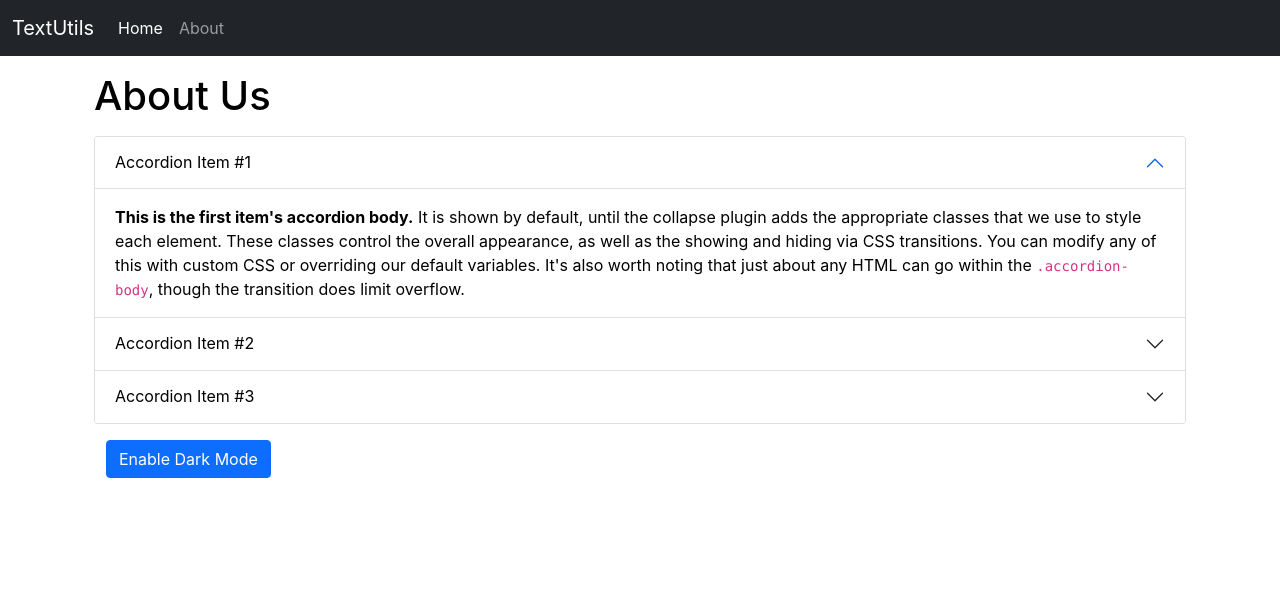
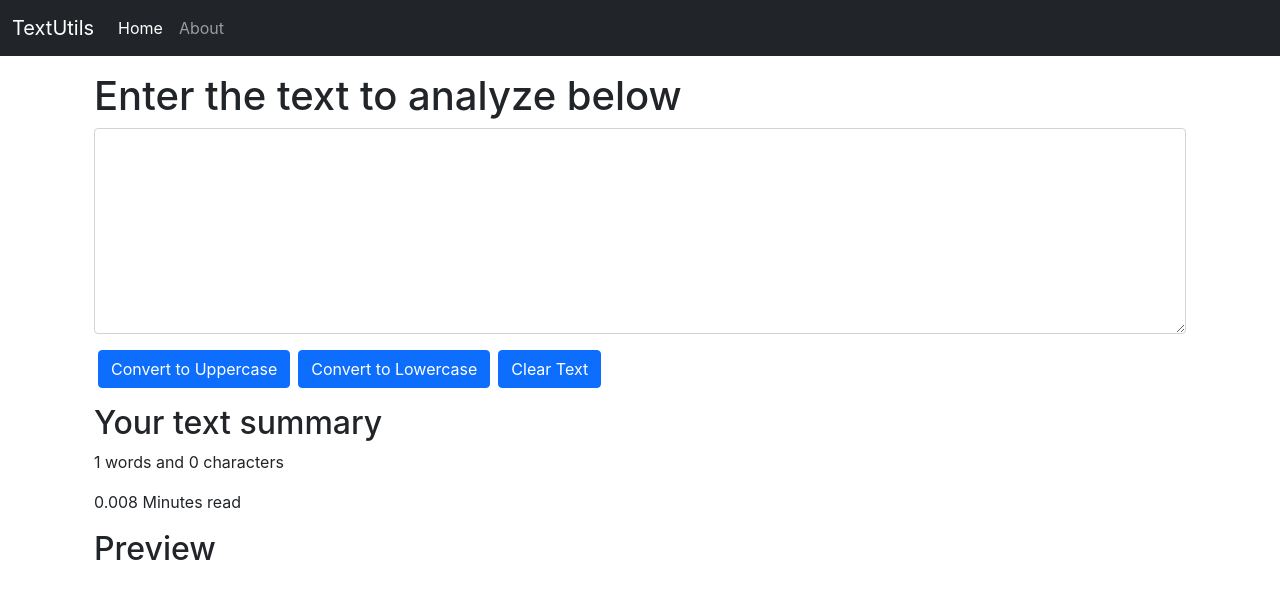
Before and after one commit to Mohit3312/TextUtils, a React (Create React App) app: page / in a window 1280 px wide. Shown: the top 598 px of the page. Built offline with nearby package versions, Linux system fonts and the light colour scheme.

Commit message:
Uncommented TextForm component in App.js

```diff
--- a/src/App.js
+++ b/src/App.js
@@ -1,15 +1,15 @@
 import "./App.css";
-import About from "./components/About";
+// import About from "./components/About";
 import Navbar from "./components/Navbar";
-// import TextForm from "./components/TextForm";
+import TextForm from "./components/TextForm";
 
 function App() {
   return (
     <>
       <Navbar title="TextUtils" aboutText="About" />
       <div className="container my-3">
-        {/* <TextForm heading="Enter the text to analyze below" /> */}
-        <About />
+        <TextForm heading="Enter the text to analyze below" />
+        {/* <About /> */}
       </div>
     </>
   );
```
